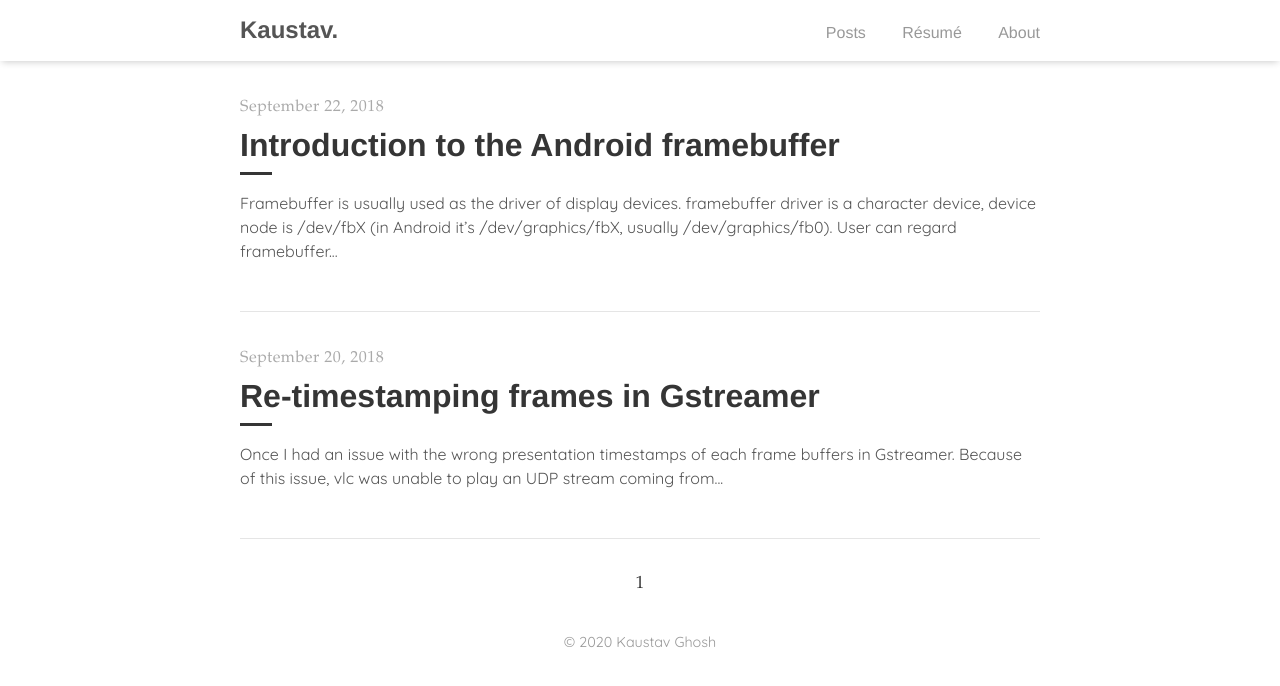
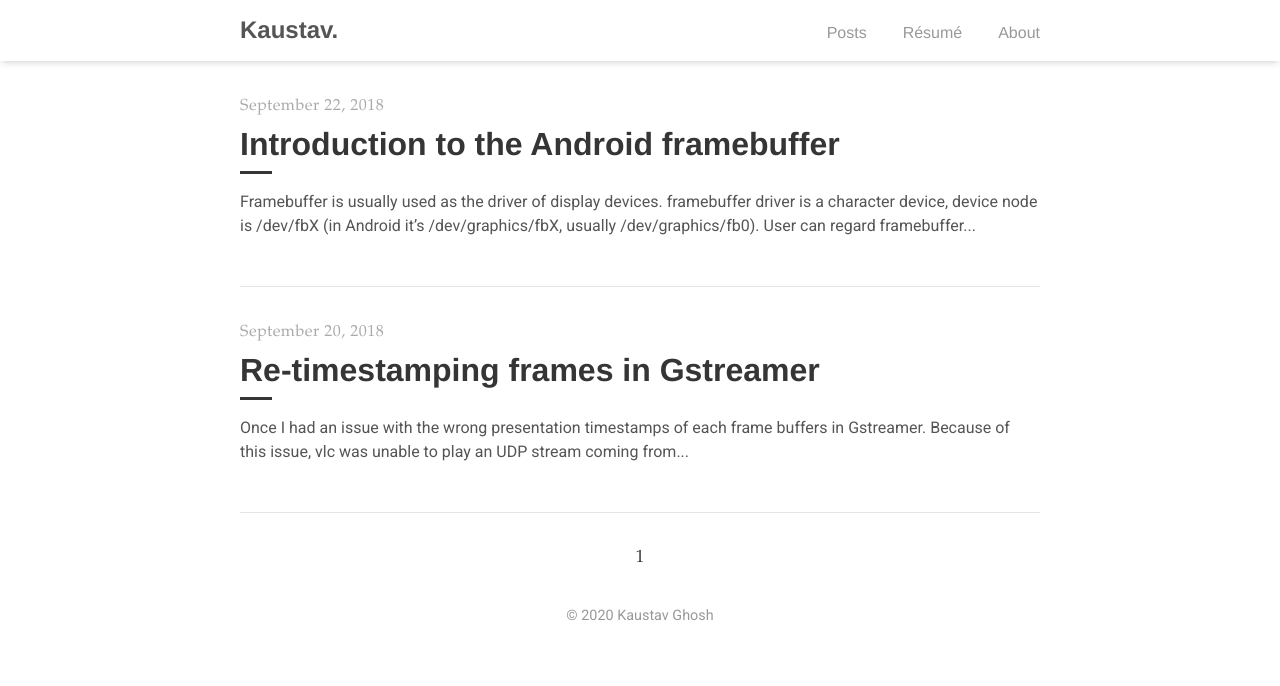
Before and after one commit to kaustav-net/kaustav.net, a Jekyll site: the page built from index.html, in a window 1280 px wide. Shown: the top 686 px of the page. Built offline with Jekyll 4.4.1, drawn with Linux system fonts in a browser that asks for light colours; the list of posts is cut into pages by our own code.

Commit message:
Update default font to roboto

```diff
--- a/_includes/head.html
+++ b/_includes/head.html
@@ -17,7 +17,7 @@
   </title>
 
   <!-- CSS -->
-  <link href="https://fonts.googleapis.com/css?family=Quicksand:400,700&display=swap" rel="stylesheet">
+  <link href="https://fonts.googleapis.com/css?family=Roboto:400,700&display=swap" rel="stylesheet">
   <link rel="stylesheet" href="https://cdnjs.cloudflare.com/ajax/libs/font-awesome/4.7.0/css/font-awesome.min.css">
   <link rel="stylesheet" href="{{ "/assets/main.css" | relative_url }}">
   <link rel="stylesheet" href="https://fonts.googleapis.com/css?family=Libre+Baskerville:400,400i,700">
--- a/_sass/tale/_base.scss
+++ b/_sass/tale/_base.scss
@@ -11,7 +11,7 @@
 }
 
 html {
-  font-family: $quicksand;
+  font-family: $roboto;
   font-size: 14px;
   overflow-y: scroll;
 
--- a/_sass/tale/_layout.scss
+++ b/_sass/tale/_layout.scss
@@ -81,7 +81,7 @@
 }
 
 footer {
-  font-family: $quicksand;
+  font-family: $roboto;
   padding: 2rem 0;
   text-align: center;
 
--- a/_sass/tale/_variables.scss
+++ b/_sass/tale/_variables.scss
@@ -15,7 +15,7 @@
 $serif-secondary: Palatino, 'Palatino LT STD', 'Palatino Linotype', 'Book Antiqua', 'Georgia', serif;
 $sans-serif: 'Helvetica Neue', 'Segoe UI', Helvetica, Arial, sans-serif;
 $monospaced: Menlo, Monaco, monospace;
-$quicksand: 'Quicksand', sans-serif;
+$roboto: 'Roboto', sans-serif;
 
 @mixin box-sizing($type: border-box) {
   -webkit-box-sizing: $type;
```
